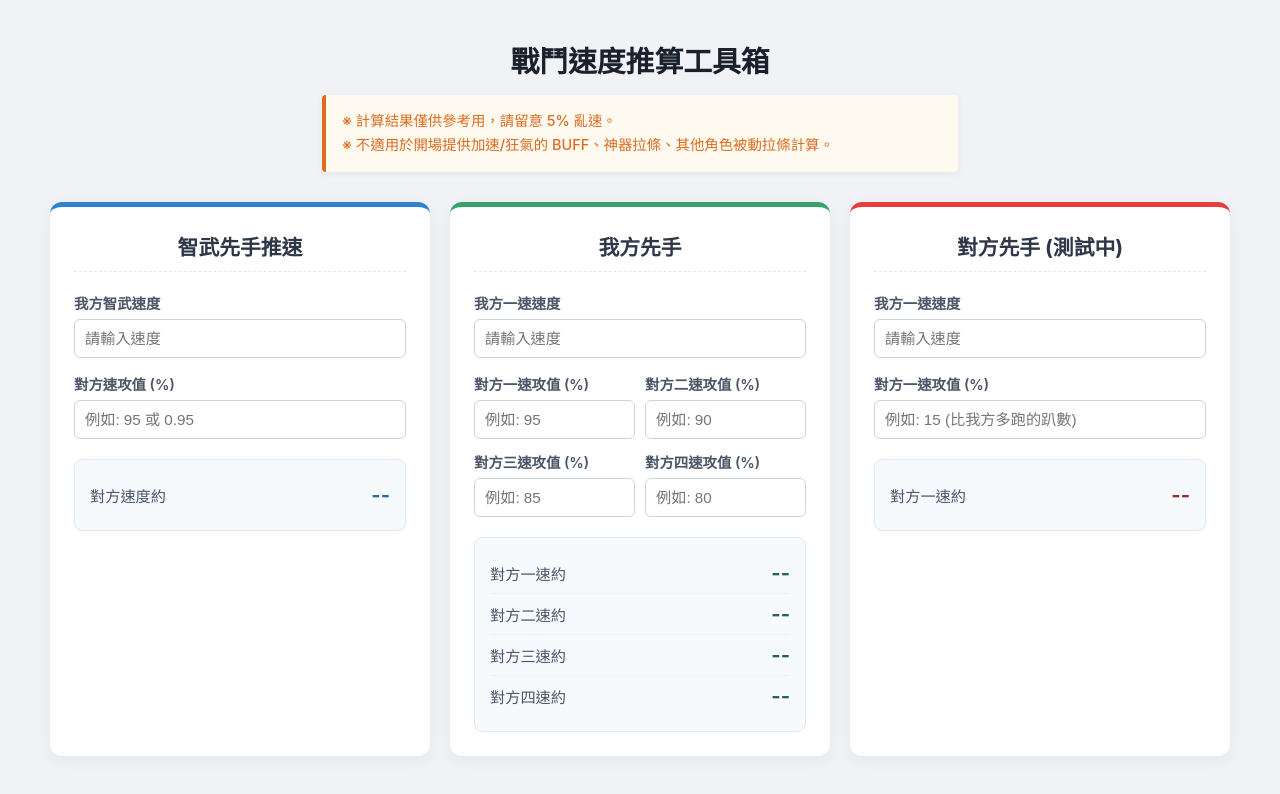
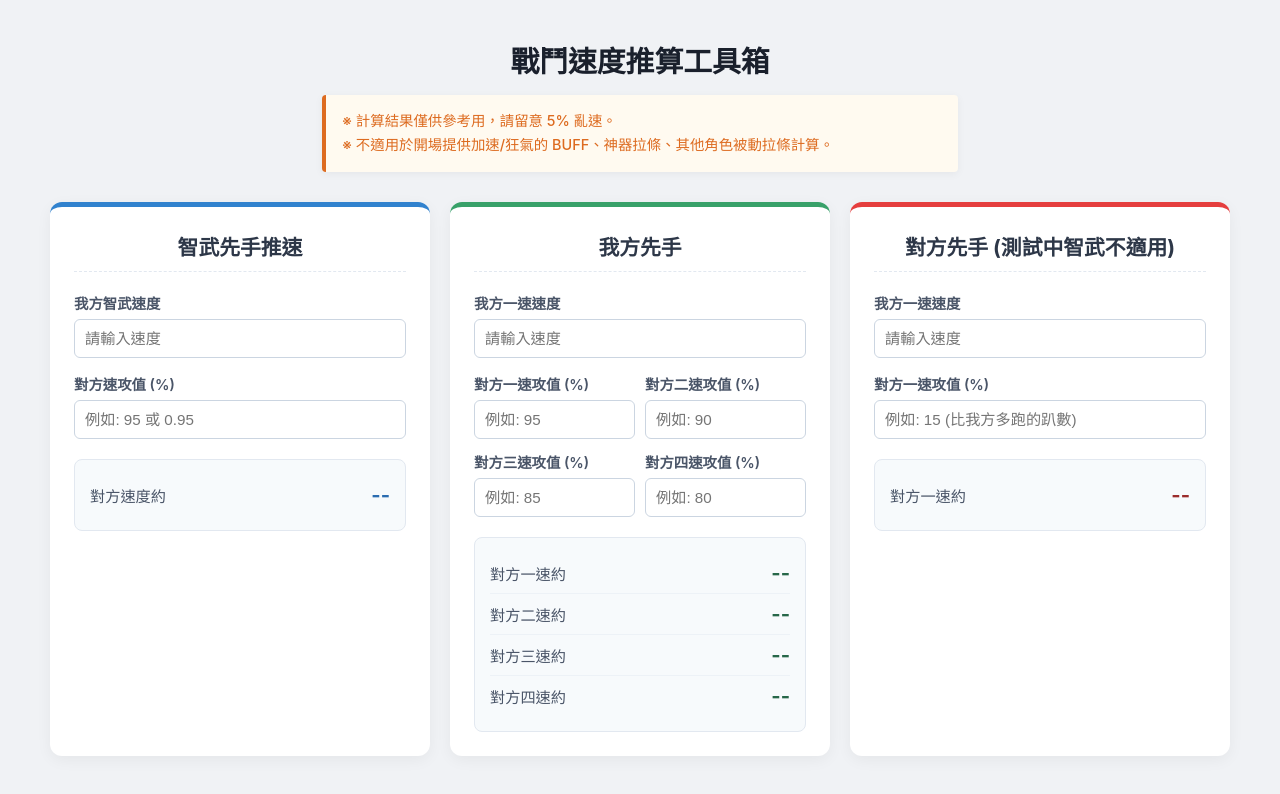
Before and after one commit to ragnarok19930505-lab/e7-speed-calc, a plain HTML site: page index.html in a window 1280 px wide. Drawn offline with Linux system fonts and the light colour scheme.

Commit message:
Update enemy first hand header text

```diff
--- a/index.html
+++ b/index.html
@@ -220,7 +220,7 @@
         </div>
 
         <div class="card card-enemy-first">
-            <h2>對方先手 (測試中)</h2>
+            <h2>對方先手 (測試中智武不適用)</h2>
             <div class="input-group">
                 <label for="efMySpeed">我方一速速度</label>
                 <input type="number" id="efMySpeed" placeholder="請輸入速度" oninput="calcEnemyFirst()">
```
